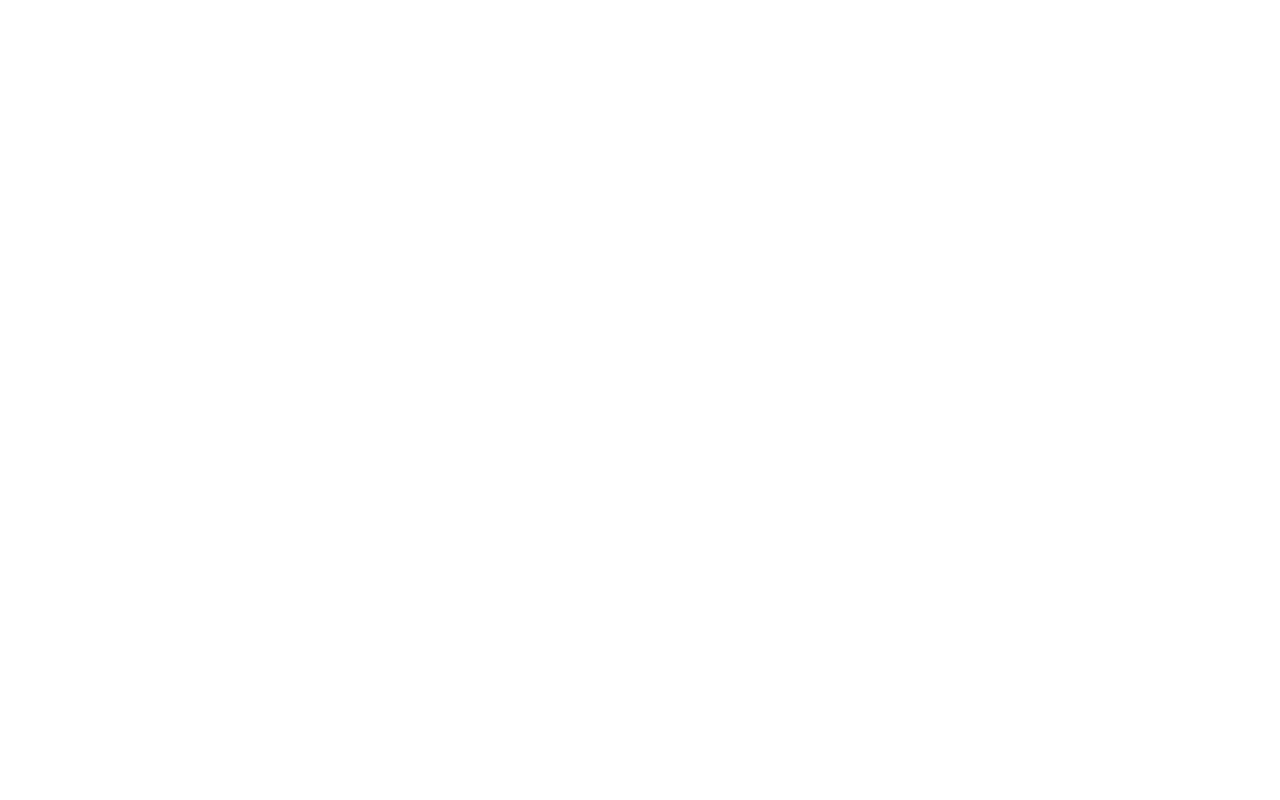
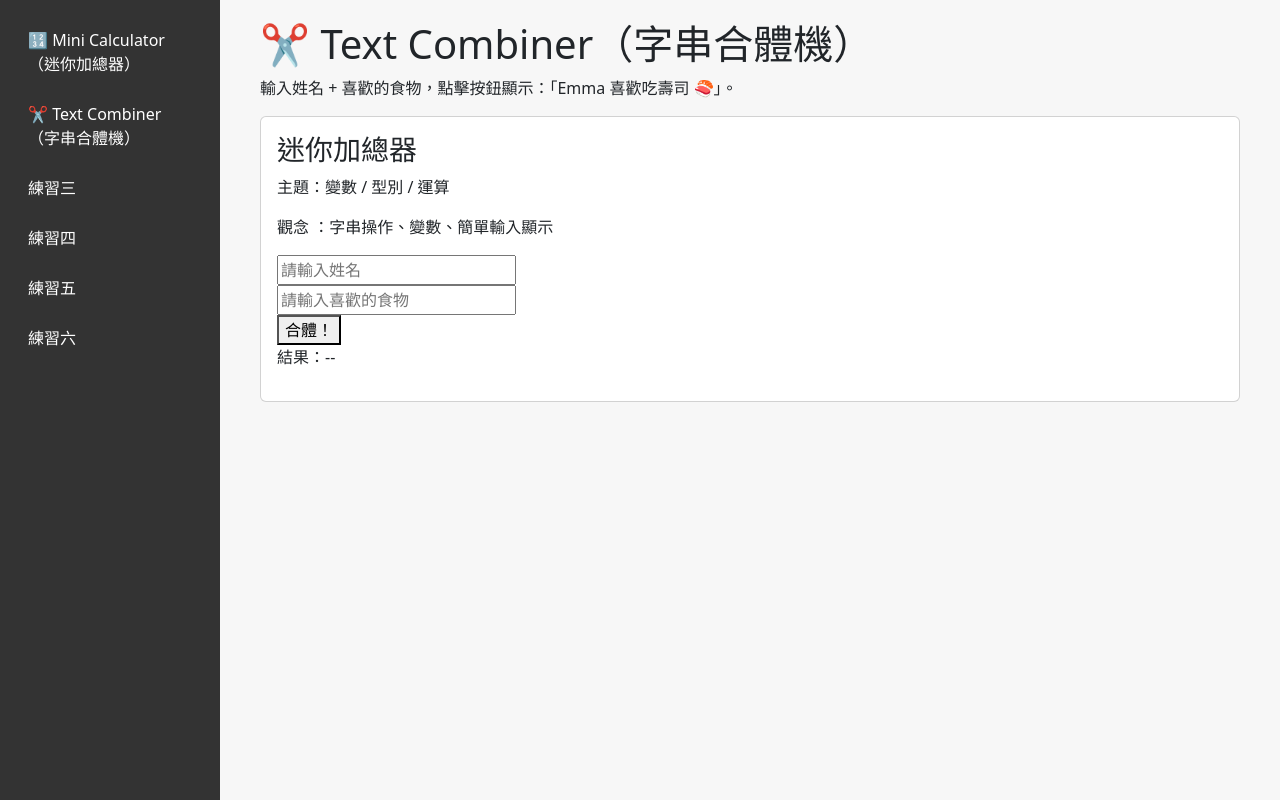
Before and after one commit to cyuuue0007/js-practice, a website: page text-combiner.html in a window 1280 px wide. Drawn offline with nearby package versions, Linux system fonts and the light colour scheme.

Commit message:
feat:新增字串合體機

```diff
--- a/index.html
+++ b/index.html
@@ -16,8 +16,8 @@
     <div class="layout">
         <nav class="sidebar">
             <ul>
-                <li><a href="#">🔢 Mini Calculator（迷你加總器）</a></li>
-                <li><a href="#">練習二</a></li>
+                <li><a href="index.html">🔢 Mini Calculator<br>（迷你加總器）</a></li>
+                <li><a href="text-combiner.html">✂️ Text Combiner<br>（字串合體機）</a></li>
                 <li><a href="#">練習三</a></li>
                 <li><a href="#">練習四</a></li>
                 <li><a href="#">練習五</a></li>
@@ -46,7 +46,7 @@
 
     <!-- JS -->
     <script src="https://cdn.jsdelivr.net/npm/bootstrap@5.3.3/dist/js/bootstrap.bundle.min.js"></script>
-    <script src="./main.js"></script>
+    <script src="./js/mini-calculator.js"></script>
 </body>
 
 </html>
--- /dev/null
+++ b/js/text-combiner.js
@@ -0,0 +1,15 @@
+
+//2.字串合體機
+const nameInput = document.getElementById('nameInput');
+const foodInput = document.getElementById('foodInput');
+const combineBtn = document.getElementById('combineBtn');
+const combineResult = document.getElementById('combineResult');
+
+combineBtn.addEventListener('click', function () {
+    const name = nameInput.value;
+    const food = foodInput.value;
+
+    const message = name + '喜歡吃' + food + '🍚'
+
+    combineResult.textContent = message;
+})
--- a/text-combiner.html
+++ b/text-combiner.html
@@ -0,0 +1,54 @@
+<!DOCTYPE html>
+<html lang="zh-Hant">
+
+<head>
+    <meta charset="UTF-8">
+    <meta name="viewport" content="width=device-width, initial-scale=1">
+    <title>js-practice</title>
+
+    <!-- CSS -->
+    <link rel="stylesheet" href="./stylesheets/main.css">
+</head>
+
+<body>
+
+    <!-- 導覽列 -->
+    <div class="layout">
+        <nav class="sidebar">
+            <ul>
+                <li><a href="index.html">🔢 Mini Calculator<br>（迷你加總器）</a></li>
+                <li><a href="text-combiner.html">✂️ Text Combiner<br>（字串合體機）</a></li>
+                <li><a href="#">練習三</a></li>
+                <li><a href="#">練習四</a></li>
+                <li><a href="#">練習五</a></li>
+                <li><a href="#">練習六</a></li>
+            </ul>
+        </nav>
+
+        <!-- 內容 -->
+        <div class="content-container">
+            <main class="content-section">
+                <h1>✂️ Text Combiner（字串合體機）</h1>
+                <p>輸入姓名 + 喜歡的食物，點擊按鈕顯示：「Emma 喜歡吃壽司 🍣」。</p>
+                <div class="content-section card">
+                    <h3>迷你加總器</h3>
+                    <p>主題：變數 / 型別 / 運算</p>
+                    <p>觀念 ：字串操作、變數、簡單輸入顯示</p>
+                    <input type="text" id="nameInput" placeholder="請輸入姓名" />
+                    <input type="text" id="foodInput" placeholder="請輸入喜歡的食物" />
+                    <button id="combineBtn">合體！</button>
+
+                    <p>結果：<span id="combineResult">--</span></p>
+
+                </div>
+            </main>
+        </div>
+
+    </div>
+
+    <!-- JS -->
+    <script src="https://cdn.jsdelivr.net/npm/bootstrap@5.3.3/dist/js/bootstrap.bundle.min.js"></script>
+    <script src="./js/text-combiner.js"></script>
+</body>
+
+</html>
```
Also changed, not shown: js/mini-calculator.js (renamed from main.js, +4 -4 lines).
